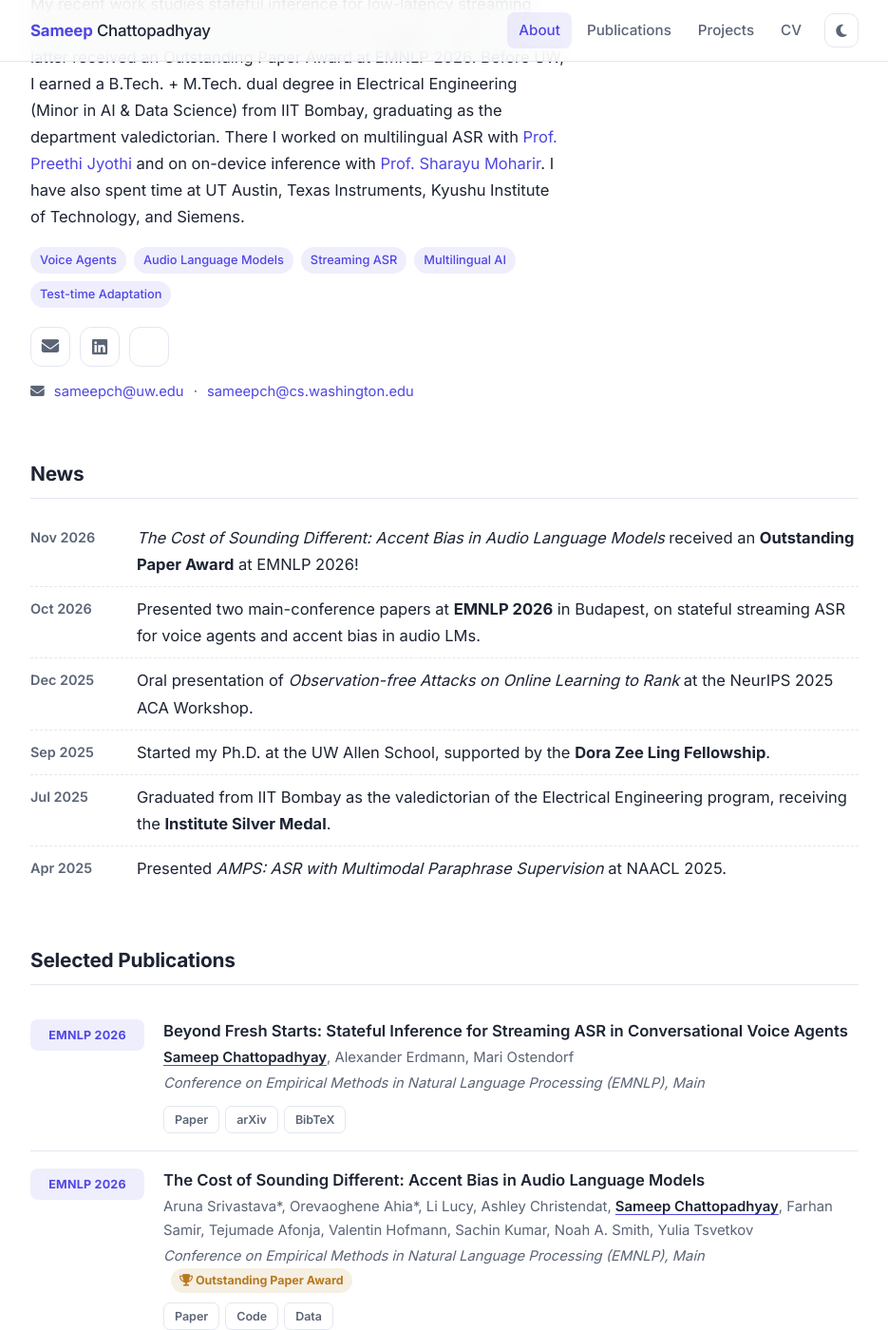
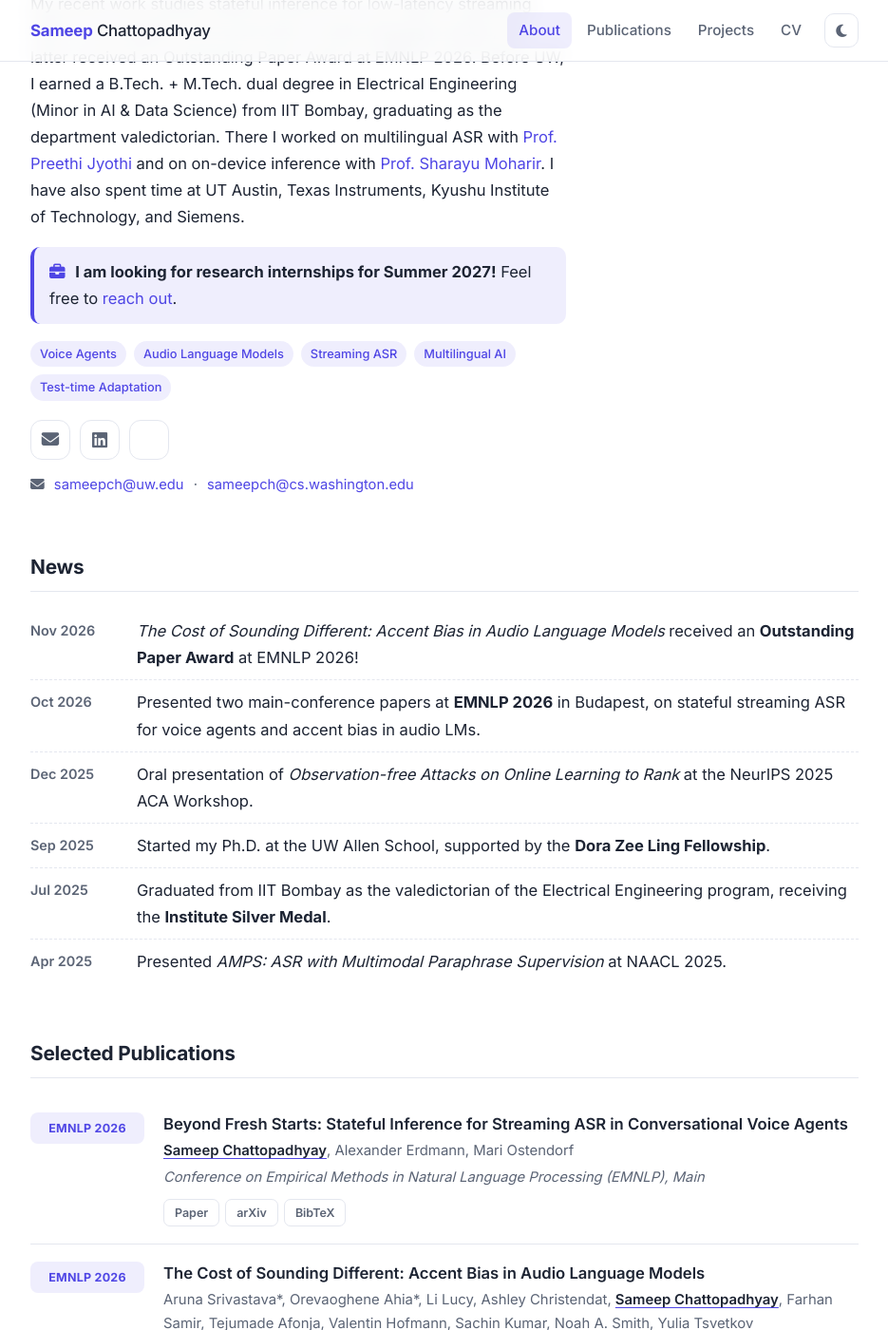
Before and after one commit to Sameep-c/Sameep-c.github.io, a Jekyll site: the page built from index.html, in a window 1280 px wide and 1400 px high, scrolled down 524 px. Shown: the whole window at 95% size, without its empty margins (172-1107 px from the left). Built offline with Jekyll 4.4.1, drawn with Linux system fonts in a browser that asks for light colours; a style sheet for code colours, icons or effects is not loaded.

Commit message:
Add Summer 2027 internship callout
Co-authored-by: Cursor <cursoragent@cursor.com>

```diff
--- a/assets/css/main.css
+++ b/assets/css/main.css
@@ -126,6 +126,16 @@ main.container { padding-top: 56px; padding-bottom: 72px; }
   border: 1px solid var(--border);
 }
 .bio p { margin: 0 0 14px; }
+
+.callout {
+  margin: 18px 0 0 !important;
+  padding: 12px 16px;
+  border-left: 4px solid var(--accent);
+  border-radius: 10px;
+  background: var(--accent-soft);
+}
+.callout i { color: var(--accent); margin-right: 6px; }
+.callout strong { color: var(--text); }
 
 .interests { display: flex; flex-wrap: wrap; gap: 8px; margin-top: 18px !important; }
 .tag {
--- a/index.html
+++ b/index.html
@@ -30,6 +30,11 @@ title: About
         and on on-device inference with
         <a href="https://sites.google.com/view/sharayu-homepage/home" target="_blank" rel="noopener">Prof. Sharayu Moharir</a>.
         I have also spent time at UT Austin, Texas Instruments, Kyushu Institute of Technology, and Siemens.
+      </p>
+      <p class="callout">
+        <i class="fa-solid fa-briefcase"></i>
+        <strong>I am looking for research internships for Summer 2027!</strong>
+        Feel free to <a href="mailto:sameepch@uw.edu">reach out</a>.
       </p>
       <p class="interests">
         <span class="tag">Voice Agents</span>
```
